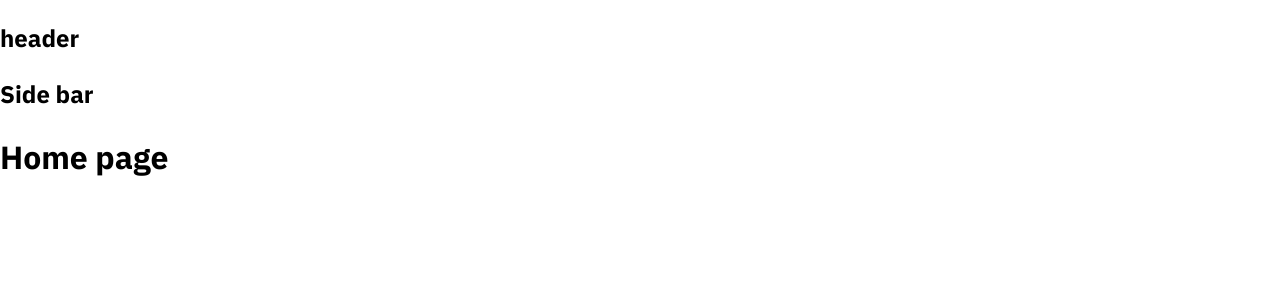
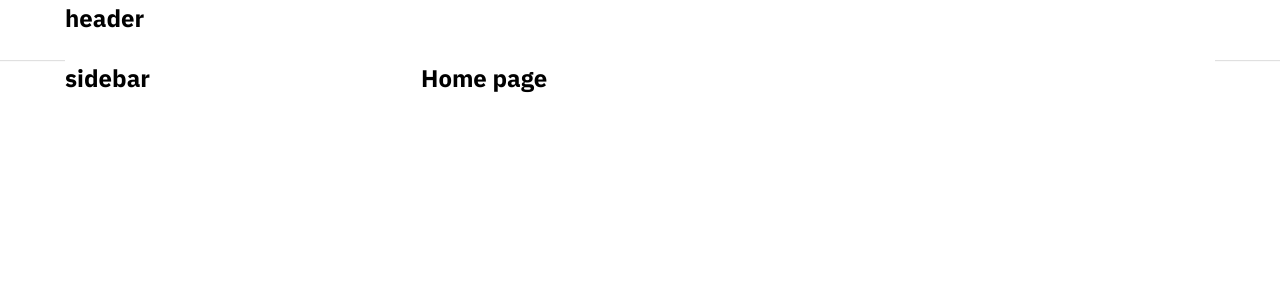
Before and after one commit to hieudangdev/tiktok_clone, a React (Create React App) app: page / in a window 1280 px wide. Shown: the top 300 px of the page. Built offline with nearby package versions, Linux system fonts and the light colour scheme.

Commit message:
Dựng khung DefaultLayout

```diff
--- a/package.json
+++ b/package.json
@@ -6,6 +6,7 @@
     "@testing-library/jest-dom": "^5.16.4",
     "@testing-library/react": "^13.3.0",
     "@testing-library/user-event": "^13.5.0",
+    "classnames": "^2.3.1",
     "normalize.css": "^8.0.1",
     "react": "^18.2.0",
     "react-dom": "^18.2.0",
--- a/src/Components/GlobalStyles/GlobalStyles.scss
+++ b/src/Components/GlobalStyles/GlobalStyles.scss
@@ -3,6 +3,8 @@
 
 :root {
   --primary: #fe395f;
+  --default-layout-header-height: 60px;
+  --default-layout-width: 1150px;
 }
 html {
   font-size: 62.5%;
@@ -16,4 +18,6 @@
 }
 * {
   box-sizing: border-box;
+  margin: 0;
+  padding: 0;
 }
--- /dev/null
+++ b/src/Components/Layout/DefaultLayout/DefaultLayout.module.scss
@@ -0,0 +1,17 @@
+.wrapper {
+  display: flex;
+  flex-direction: column;
+  align-items: center;
+}
+.container {
+  width: var(--default-layout-width);
+  min-height: 1000px;
+  background-color: #fff;
+  display: flex;
+}
+
+.content {
+  flex: 1;
+
+  min-height: 1000px;
+}
--- /dev/null
+++ b/src/Components/Layout/DefaultLayout/Sidebar/Sidebar.module.scss
@@ -0,0 +1,3 @@
+.wrapper {
+  width: 356px;
+}
--- a/src/Components/Layout/DefaultLayout/Sidebar/index.js
+++ b/src/Components/Layout/DefaultLayout/Sidebar/index.js
@@ -1,7 +1,15 @@
+import styles from './Sidebar.module.scss'
+import classNames from 'classnames/bind'
+
+const cx = classNames.bind(styles)
+
 
 
 function Sidebar() {
-   return (<h2>Side bar</h2>)
+   return (
+      <aside className={cx('wrapper')}>
+         <h2>sidebar</h2>
+      </aside>)
 }
 
 export default Sidebar
--- a/src/Components/Layout/DefaultLayout/index.js
+++ b/src/Components/Layout/DefaultLayout/index.js
@@ -2,18 +2,20 @@
 import Header from "../components/Header"
 import Sidebar from "./Sidebar"
 
+import styles from './DefaultLayout.module.scss'
+import classNames from 'classnames/bind'
 
 
+const cx = classNames.bind(styles)
+
 function DefaultLayout({ children }) {
+   return (
+      <div className={cx('wrapper')}>
+         <Header />
+         <div className={cx('container')}>
+            <Sidebar />
 
-   return (
-
-
-      <div>
-         <Header />
-         <div className="container">
-            <Sidebar />
-            <div className="content">{children}
+            <div className={cx('content')}>{children}
             </div>
 
          </div>
--- /dev/null
+++ b/src/Components/Layout/components/Header/Header.module.scss
@@ -0,0 +1,12 @@
+.wrapper {
+  height: var(--default-layout-header-height, 60px);
+  width: 100%;
+  box-shadow: 0px 1px 1px rgb(0 0 0 / 12%);
+  display: flex;
+  justify-content: center;
+}
+
+.inner {
+  height: 100%;
+  width: var(--default-layout-width);
+}
--- a/src/Components/Layout/components/Header/index.js
+++ b/src/Components/Layout/components/Header/index.js
@@ -1,7 +1,20 @@
+
+import classNames from 'classnames/bind'
+import styles from './Header.module.scss'
+
+const cx = classNames.bind(styles)
 
 
 function Header() {
-   return (<h2>header</h2>)
+   return (
+      <header className={cx('wrapper')}>
+         <div className={cx('inner')}>
+            <h2>header
+            </h2>
+         </div>
+      </header>
+
+   )
 }
 
 export default Header
--- a/src/pages/Home/index.js
+++ b/src/pages/Home/index.js
@@ -1,7 +1,7 @@
 
 
 function Home() {
-   return (<h1>Home page</h1>)
+   return (<h2>Home page</h2>)
 }
 
 export default Home
```
Also changed, not shown: src/App.js (line endings or trailing spaces), 2 other files (tests, documents, lock files or other folders).
